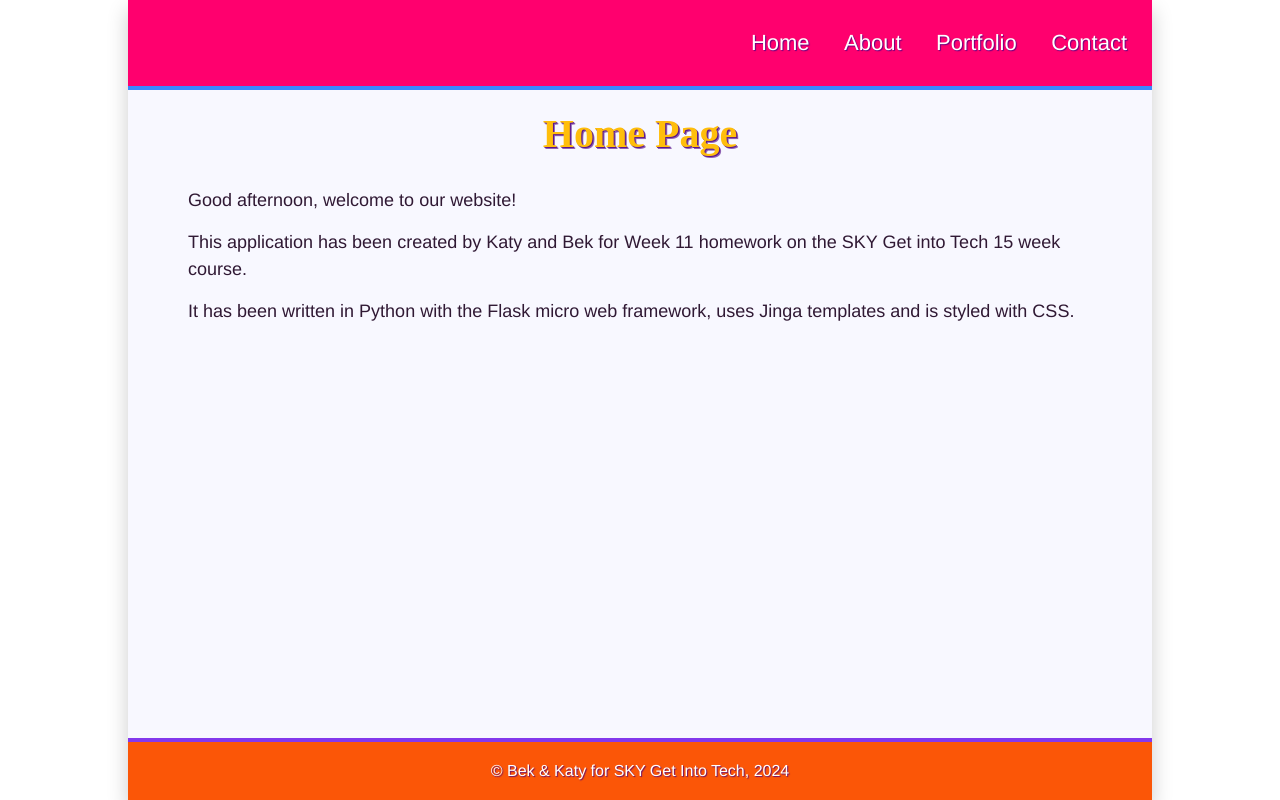
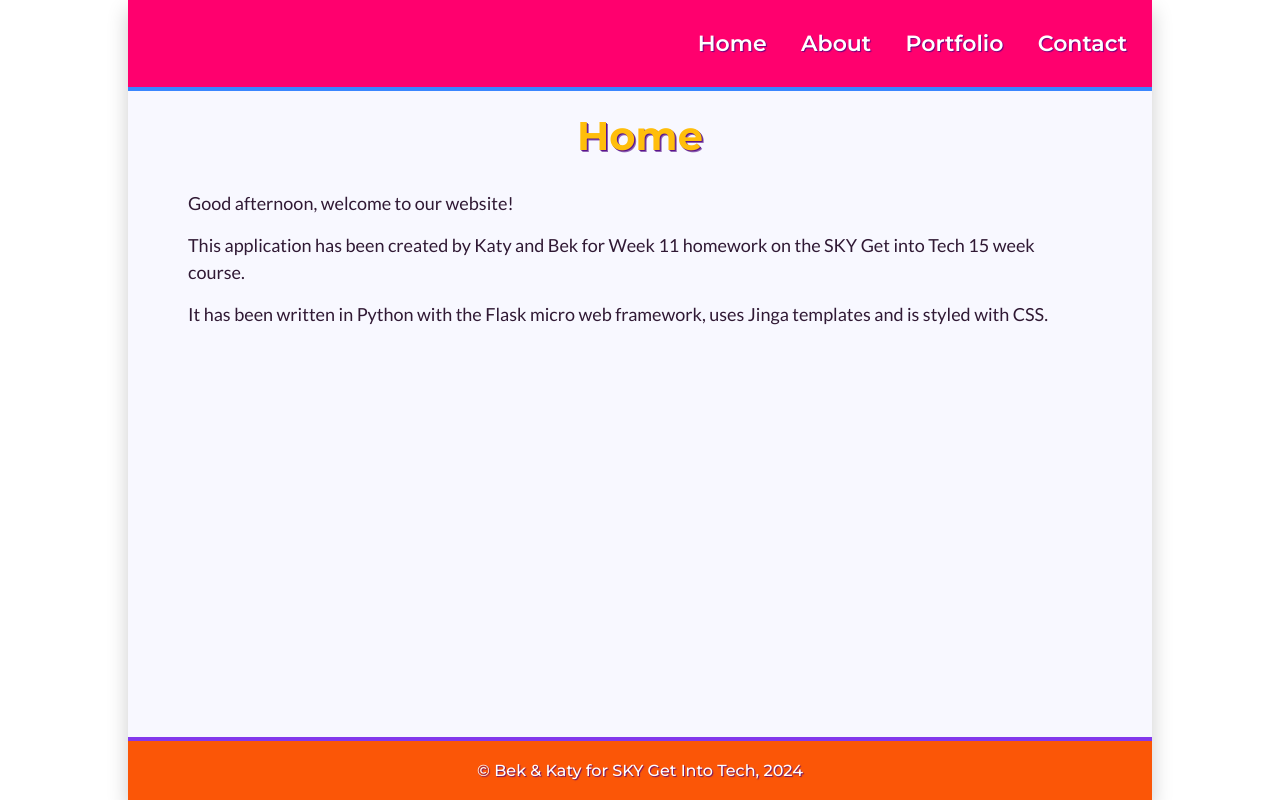
Before and after one commit to BekstersLab/week11_hw, a Flask app: page / in a window 1280 px wide. Run offline with Flask 3, Linux system fonts and the light colour scheme.

Commit message:
add Google fonts

```diff
--- a/FlaskWeek10_Bek/application/static/styles.css
+++ b/FlaskWeek10_Bek/application/static/styles.css
@@ -76,7 +76,8 @@ section {
 /* ////// NAVIGATION ////// */
 
 nav {
-    font-family: helvetica, sans-serif; /* set a safe font of helvetica or sans-serif if helvetica not available */
+    font-family: "Montserrat", sans-serif; /* set a Google font of Montserrat or sans-serif if not available */
+    font-weight: 600;
     width: 100%; /* ensure navigation spans full width of browser window */
     text-align: right; /* align navigation links to the right */
     padding: 30px 10px; /* adds spacing around navigation links, increasing height of navigation bar */
@@ -100,7 +101,8 @@ a {
 /* ////// FOOTER ////// */
 
 footer {
-    font-family: helvetica, sans-serif; /* set a safe font of helvetica or sans-serif if helvetica not available */
+    font-family: "Montserrat", sans-serif; /* set a Google font of Montserrat or sans-serif if not available */
+    font-weight: 500;
     color: #FFFFFF; /* set colour of footer text to white */
     font-size: 16px; /* set the font size to be more readable */
     text-shadow: 1px 1px 1px rgba(75, 0, 130, 0.8); /* makes the text 'pop' more by using dark purple for text-shadow with an alpha for transparency */
@@ -115,8 +117,8 @@ footer {
 /* ////// TEXT/LISTS ////// */
 
 /* only include properties that are the same for all headings rather than duplicating for each element */
-h1, h2 {
-    font-family: baskerville, serif; /* set a safe font of baskerville or serif if baskerville not available */
+h1, h2, h3, h4, h5, h6 {
+    font-family: "Montserrat", sans-serif; /* set a Google font of Montserrat or serif if not available */
     text-align: center; /* text remains central in browser window */
     text-shadow: /* use text shadow for a 3D effect */
     1px 1px  rgba(75, 0, 130, 0.8), /* dark purple for text-shadow (complimentary colour) */
@@ -136,7 +138,7 @@ h2 {
 }
 
 p, ul {
-    font-family: helvetica, sans-serif; /* set a safe font of helvetica or sans-serif if helvetica not available */
+    font-family: "Lato", sans-serif; /* set a Google font of Lato or sans-serif if not available */
     color: #301934; /* a very dark purple to fit with scheme, don't use black as too harsh */
     font-size: 18px; /* slightly larger font size than default for readability */
     line-height: 1.5; /* increase line height for readability */
--- a/FlaskWeek10_Bek/application/templates/about.html
+++ b/FlaskWeek10_Bek/application/templates/about.html
@@ -1,7 +1,7 @@
 {% extends "layout.html" %}
 {% block body_content %}
     <main>
-        <h1>About Page</h1>
+        <h1>About</h1>
         <section>
                 <p>This is a simple website written in Python with the Flask micro web framework.</p>
                 <p>It has built upon last week's homework and changes and improvements to the code include:</p>
--- a/FlaskWeek10_Bek/application/templates/contact.html
+++ b/FlaskWeek10_Bek/application/templates/contact.html
@@ -1,7 +1,7 @@
 {% extends "layout.html" %}
 {% block body_content %}
     <main>
-        <h1>Contact Page</h1>
+        <h1>Contact</h1>
         <section>
             <p id="central-text">Get in touch with us via the form below...</p>
             <br>
--- a/FlaskWeek10_Bek/application/templates/contact_complete.html
+++ b/FlaskWeek10_Bek/application/templates/contact_complete.html
@@ -1,7 +1,7 @@
 {% extends "layout.html" %}
 {% block body_content %}
     <main>
-        <h1>Contact Page</h1>
+        <h1>Contact</h1>
         <section>
             <p>Thank you for completing our form. We'll be in touch</p>
         </section>
--- a/FlaskWeek10_Bek/application/templates/home.html
+++ b/FlaskWeek10_Bek/application/templates/home.html
@@ -1,7 +1,7 @@
 {% extends "layout.html" %}
 {% block body_content %}
     <main>
-        <h1>Home Page</h1>
+        <h1>Home</h1>
         <section>
             <p>Good {{time_slot}}, welcome to our website!</p>
             <p>This application has been created by Katy and Bek for Week 11 homework on the SKY Get into Tech 15 week course.</p>
--- a/FlaskWeek10_Bek/application/templates/layout.html
+++ b/FlaskWeek10_Bek/application/templates/layout.html
@@ -6,6 +6,9 @@
           content="width=device-width, user-scalable=no, initial-scale=1.0, maximum-scale=1.0, minimum-scale=1.0">
     <meta http-equiv="X-UA-Compatible" content="ie=edge">
     <title>{{title}} Page</title>
+    <link rel="preconnect" href="https://fonts.googleapis.com">
+    <link rel="preconnect" href="https://fonts.gstatic.com" crossorigin>
+    <link href="https://fonts.googleapis.com/css2?family=Lato:ital,wght@0,100;0,300;0,400;0,700;0,900;1,100;1,300;1,400;1,700;1,900&family=Montserrat:ital,wght@0,100..900;1,100..900&display=swap" rel="stylesheet">
     <link rel="stylesheet" href="static/styles.css">
 </head>
 <body>
--- a/FlaskWeek10_Bek/application/templates/portfolio.html
+++ b/FlaskWeek10_Bek/application/templates/portfolio.html
@@ -1,7 +1,7 @@
 {% extends "layout.html" %}
 {% block body_content %}
     <main>
-        <h1>Portfolio Page</h1>
+        <h1>Portfolio</h1>
         <section>
             <div class="portfolio-item colourway-1">
                 <div class="portfolio-title">
```
